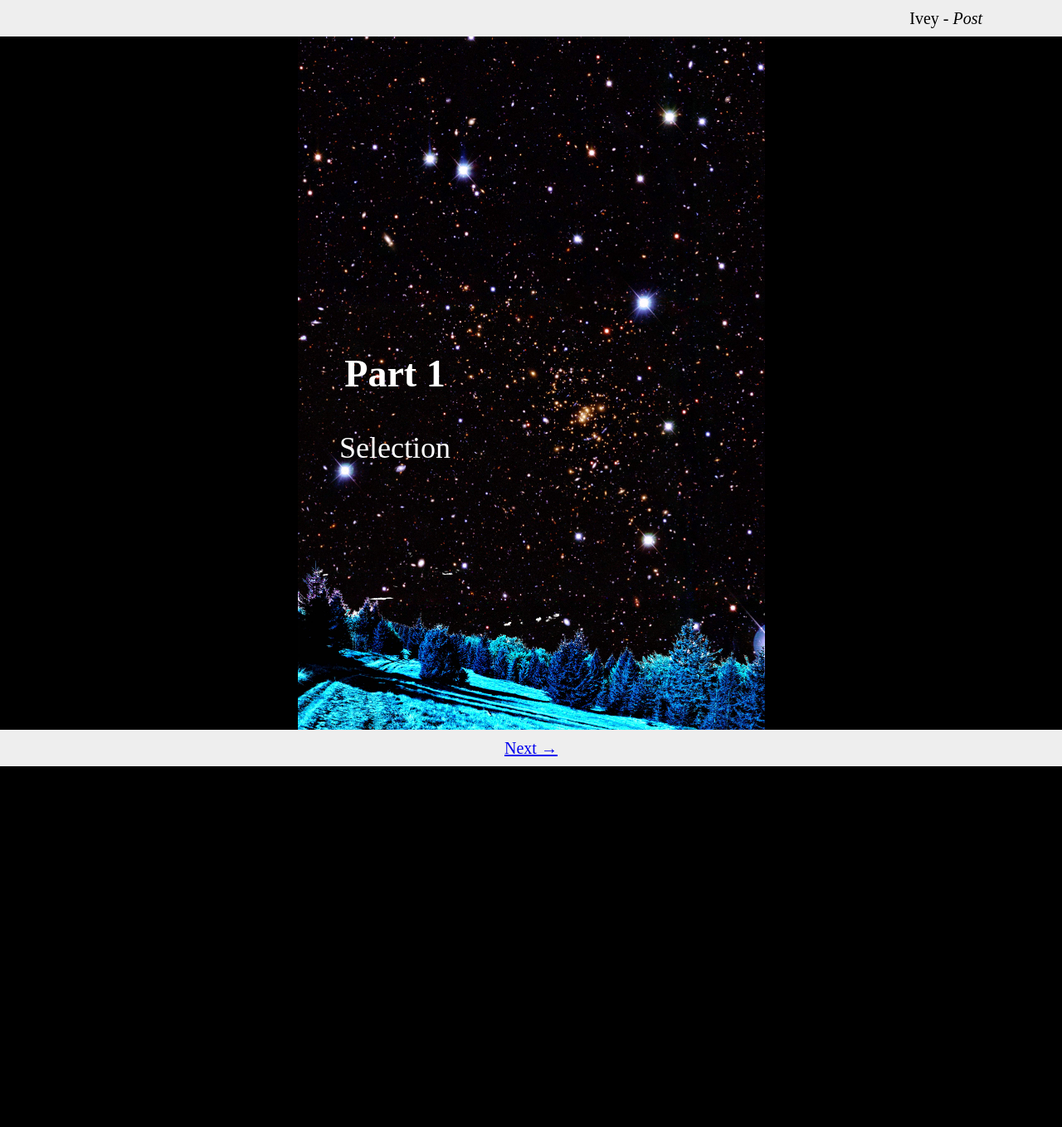
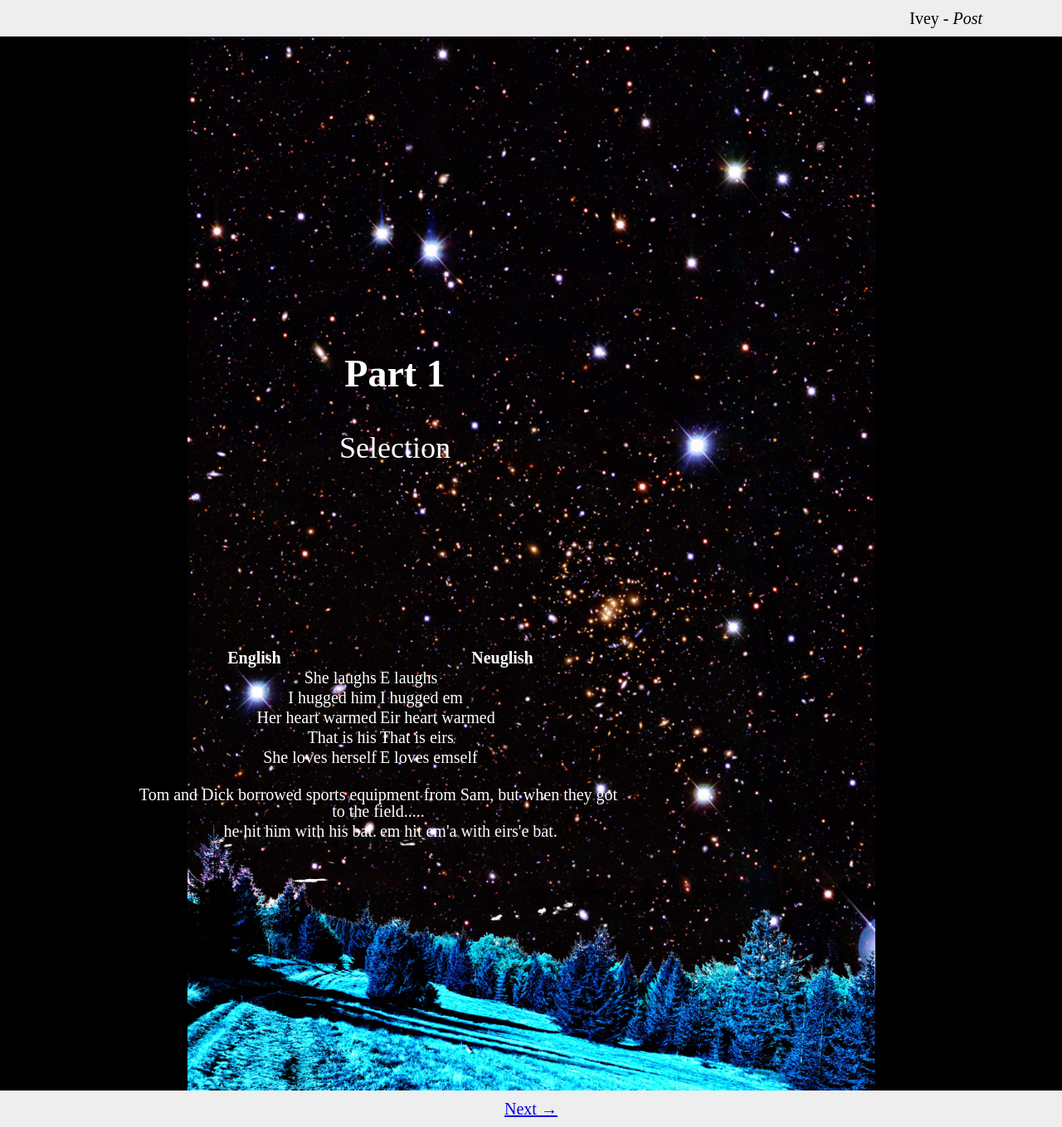
Before and after one commit to gleneivey/post-novel, a Jekyll site: the page built from docs/1.md, in a window 1280 px wide and 1359 px high. Shown: the whole window at 83% size. Built offline with Jekyll 4.4.1, drawn with Linux system fonts in a browser that asks for light colours; our own code applies the rules of GitHub Pages for plain Markdown files.

Commit message:
Add pronoun table to title page of Part 1

```diff
--- a/docs/1.md
+++ b/docs/1.md
@@ -6,3 +6,16 @@ Part 1
 ======
 
 > Selection
+
+<table id="spivak" class="spivak">
+  <tr><th>English</th><th>Neuglish</th></tr>
+  <tr><td class="left">She laughs</td><td class="right">E laughs</td></tr>
+  <tr><td class="left">I hugged him</td><td class="right">I hugged em</td></tr>
+  <tr><td class="left">Her heart warmed</td><td class="right">Eir heart warmed</td></tr>
+  <tr><td class="left">That is his</td><td class="right">That is eirs</td></tr>
+  <tr><td class="left">She loves herself</td><td class="right">E loves emself</td></tr>
+</table>
+<table class="spivak">
+  <tr><td colspan="2" style="padding-top: 20px">Tom and Dick borrowed sports equipment from Sam, but when they got to the field.....</td></tr>
+  <tr><td class="left">he hit him with his bat.</td><td class="right">em hit em'a with eirs'e bat.</td></tr>
+</table>
--- a/docs/assets/css/style.scss
+++ b/docs/assets/css/style.scss
@@ -3,12 +3,14 @@
 
 
 
-body, h1, h2 {
-  font-size: 20px;
+h1, h2 {
+  font-size: 36px;
   line-height: 2.2;
 }
 
 body {
+  font-size: 20px;
+  line-height: 2.2;
   color: #000;
   background-color: #fff;
   font-family: Times New Roman, Times, serif;
@@ -31,6 +33,9 @@ section {
 h1, h2, blockquote {
   text-align: center;
   margin: 0;
+}
+blockquote {
+  font-size: 200%;
 }
 h1 {
   margin-top: 400px;
@@ -92,3 +97,24 @@ footer {
 .title-page blockquote {
   font-size: 36px;
 }
+
+/*   spivak pronoun table at start of part 1   */
+#spivak {
+  margin-top: 200px;
+}
+.spivak {
+  text-align: center;
+  line-height: 1em;
+  margin-left: auto;
+  margin-right: auto;
+  width: 600px;
+}
+.spivak .left {
+  text-align: right;
+}
+.spivak .right {
+  text-align: left;
+}
+.spivak th, .spivak td {
+  width: 300px;
+}
```
